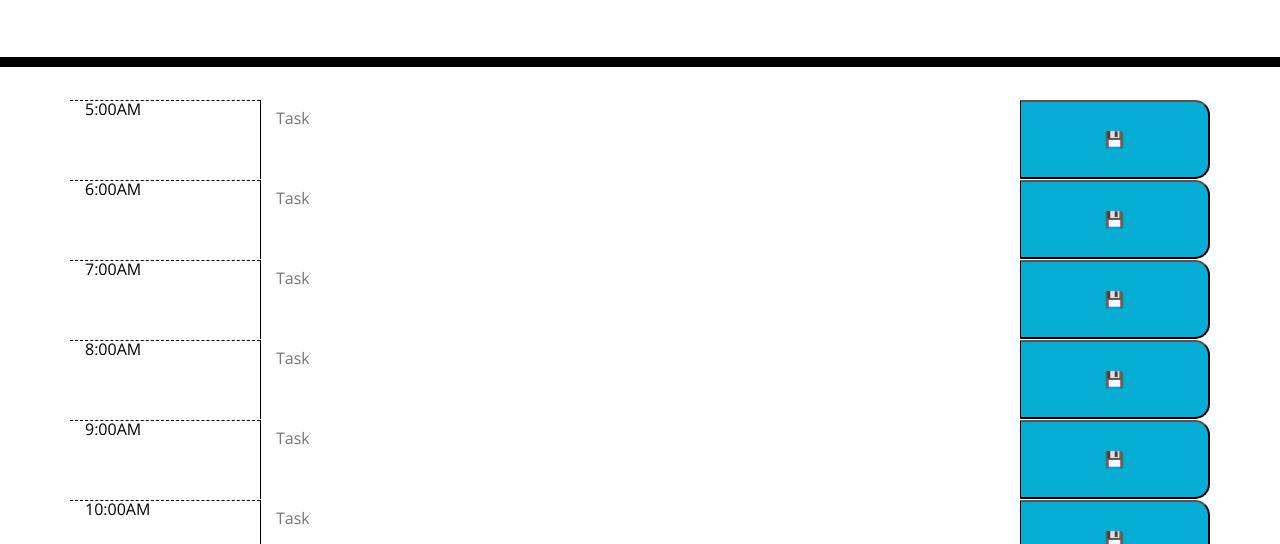
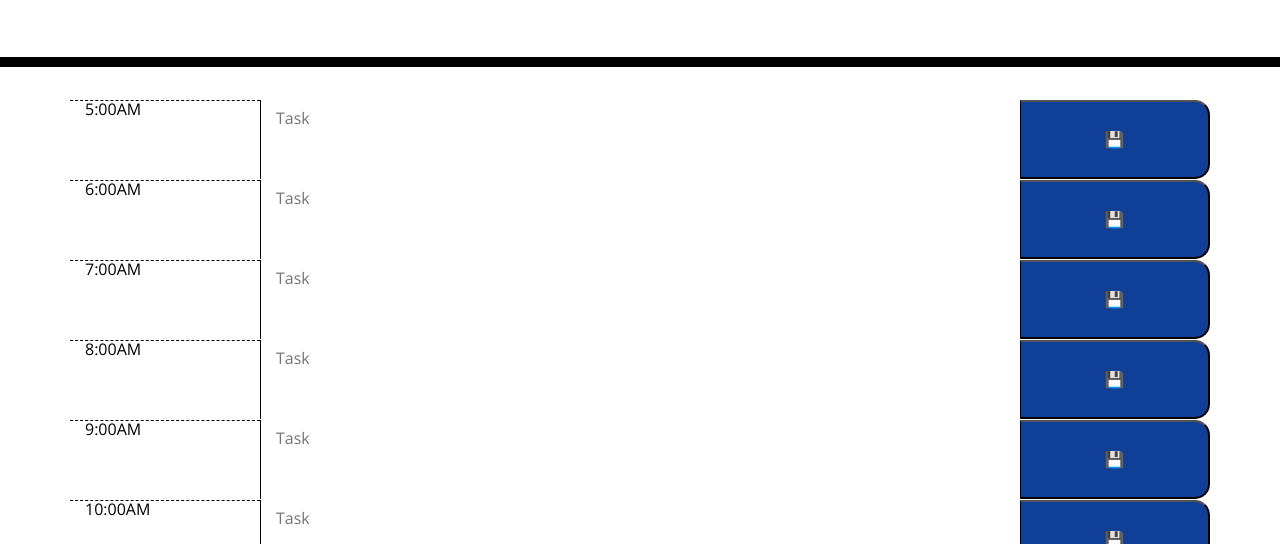
Before and after one commit to carvasquez206/A5-DayPlanner, a plain HTML site: page index.html in a window 1280 px wide. Shown: the part 256-800 px from the top of the page. Drawn offline with nearby package versions, Linux system fonts and the light colour scheme.

Commit message:
changed save button color

```diff
--- a/assets/style.css
+++ b/assets/style.css
@@ -61,7 +61,9 @@ body {
     border-left: 1px solid black;
     border-top-right-radius: 15px;
     border-bottom-right-radius: 15px;
-    background-color: #06aed5;
+    background-color: #103f97;
+    ;
+    /*background-color: #06aed5;*/
     color: white;
   }
 
```
